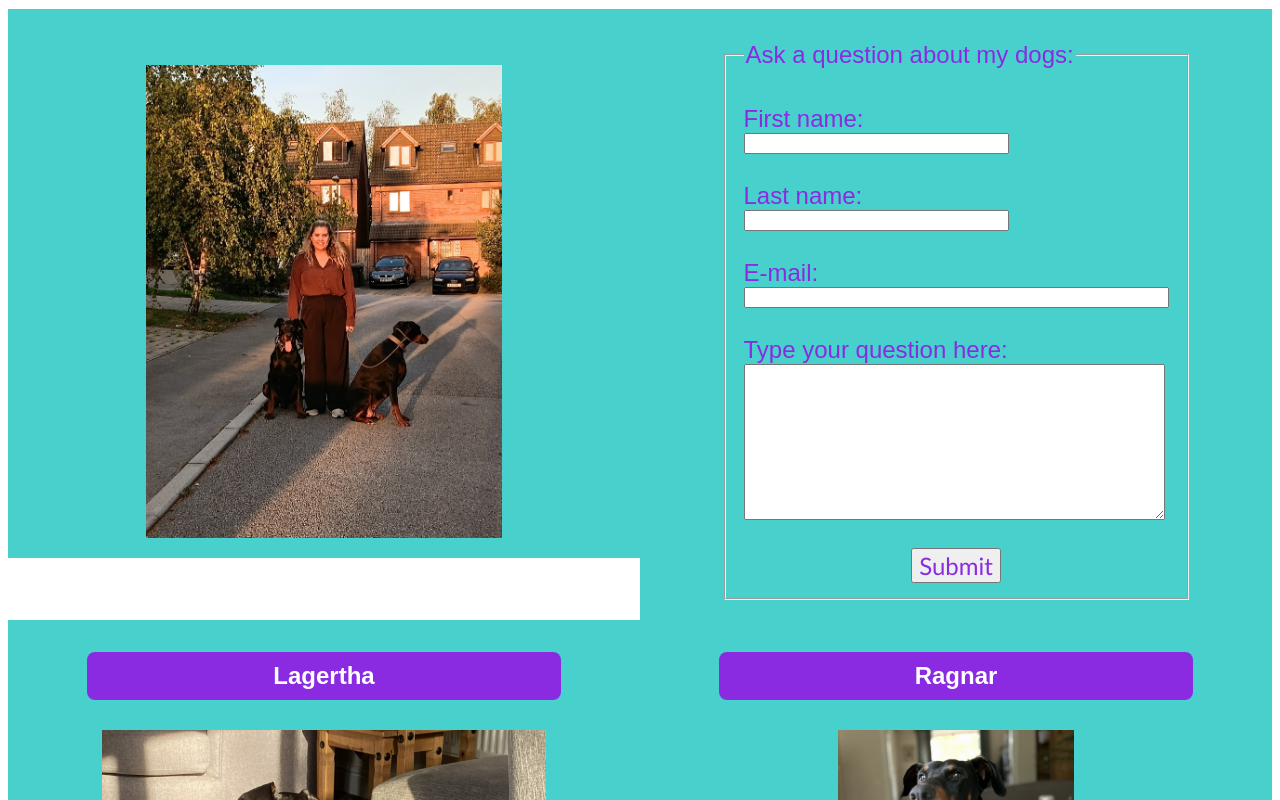
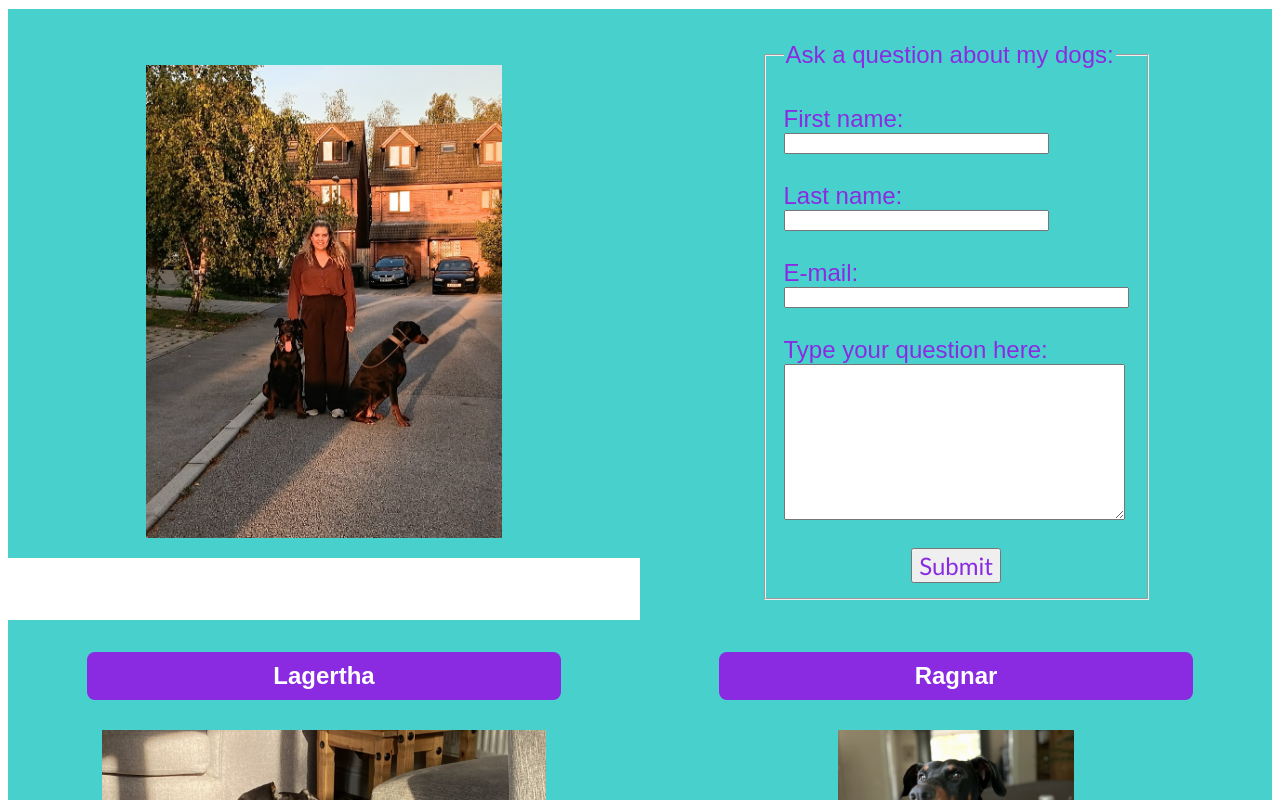
Before and after one commit to epton-r-c/MyFirstWebApp, a plain HTML site: page index.html in a window 1280 px wide. Shown: the part 538-1338 px from the top of the page. Drawn offline with Linux system fonts and the light colour scheme; no server answers.

Commit message:
Update index.html

```diff
--- a/index.html
+++ b/index.html
@@ -41,10 +41,10 @@
                         <input type="text" id="lname" name="lname" size="30"><br>
                         <br>
                         <label for="email">E-mail:</label><br>
-                        <input type="email" id="email" name="email" size="50"><br>
+                        <input type="email" id="email" name="email" size="40"><br>
                         <br>
                         <label for="question">Type your question here:</label><br>
-                        <textarea name="question" rows="10" cols="50"></textarea>
+                        <textarea name="question" rows="10" cols="40"></textarea>
                         <br><br>
                         <button onclick="alert('Thank you for your enquiry')">Submit</button>
                     </fieldset>
```
